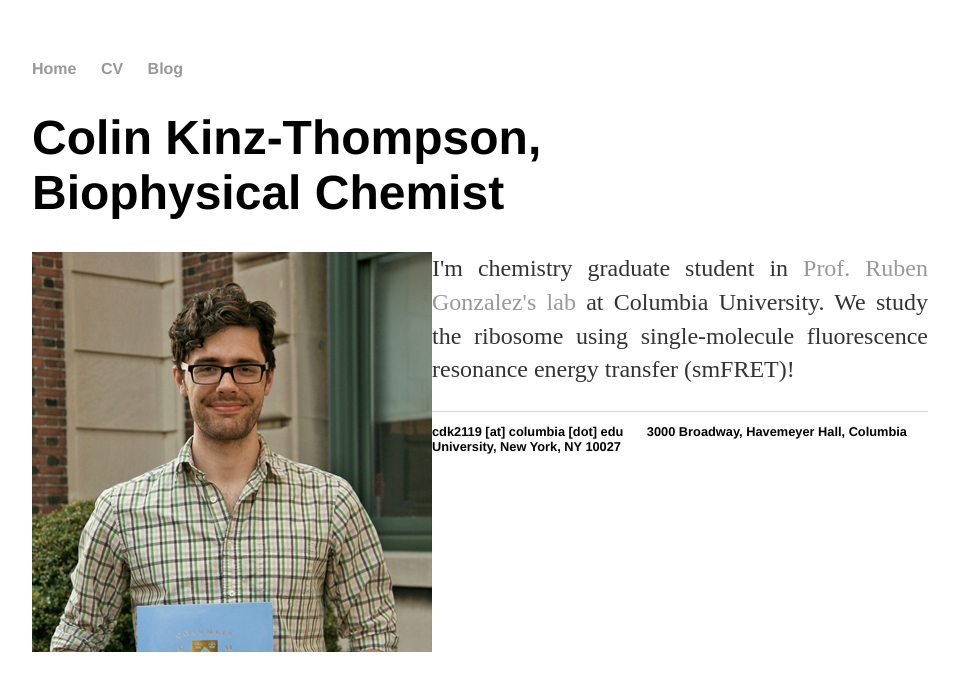
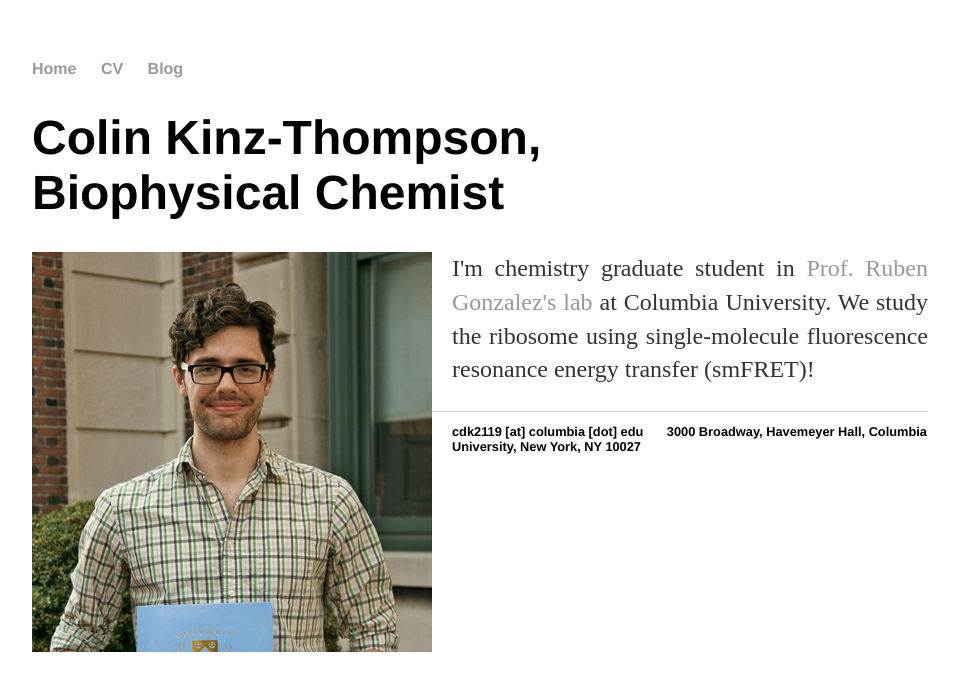
Before and after one commit to ckinzthompson/ckinzthompson.github.io, a Jekyll site: the page built from index.html, in a window 1280 px wide. Shown: the top 691 px of the page, without its empty margins (160-1119 px from the left). Built offline with Jekyll 4.4.1, drawn with Linux system fonts in a browser that asks for light colours.

Commit message:
Update main.css

```diff
--- a/css/main.css
+++ b/css/main.css
@@ -32,7 +32,9 @@ p {
 
 img {
     float: left;
+    margin: 0 20px 20px 0;
 }
+
 
 footer {
     border-top: 1px solid #d5d5d5;
```
